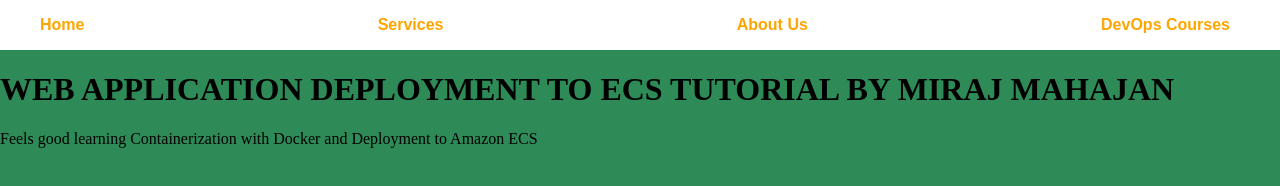
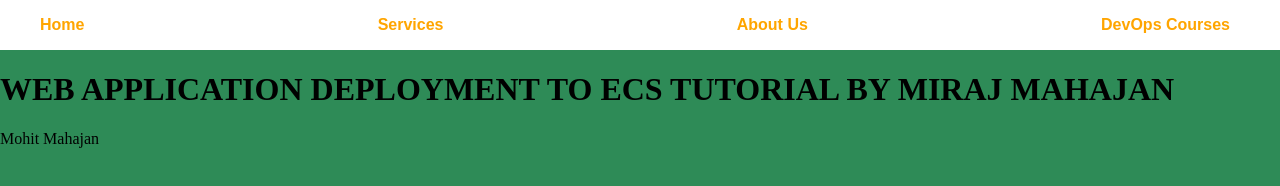
Before and after one commit to Miraj1727/Template_CICD, a plain HTML site: page index.html in a window 1280 px wide. Drawn offline with Linux system fonts and the light colour scheme.

Commit message:
final commit

```diff
--- a/index.html
+++ b/index.html
@@ -43,6 +43,6 @@
       <button>DevOps Courses</button>
     </div>
     <h1>WEB APPLICATION DEPLOYMENT TO ECS TUTORIAL BY MIRAJ MAHAJAN</h1>
-    <p>Feels good learning Containerization with Docker and Deployment to Amazon ECS</p>
+    <p>Mohit Mahajan</p>
   </body>
 </html>
```
